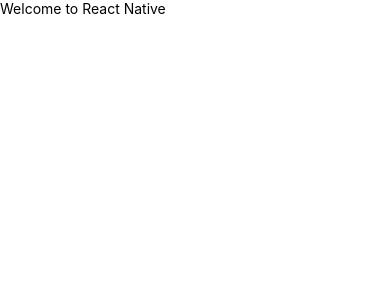
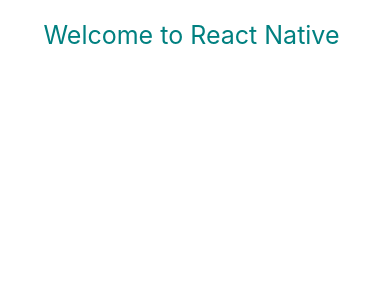
Before and after one commit to abdur-rakib/simple-todo-list-react-native, a React Native app: screen / in a window 390 px wide. Shown: the top 300 px of the page. Built offline with nearby package versions, Linux system fonts and the light colour scheme.

Commit message:
setup firebase

```diff
--- a/App.js
+++ b/App.js
@@ -16,18 +16,24 @@
   StatusBar,
 } from 'react-native';
 
-
 const App = () => {
   return (
     <>
       <StatusBar barStyle="dark-content" />
       <SafeAreaView>
-        <Text>Welcome to React Native </Text>
+        <Text style={styles.text}>Welcome to React Native </Text>
       </SafeAreaView>
     </>
   );
 };
 
-const styles = StyleSheet.create({});
+const styles = StyleSheet.create({
+  text: {
+    fontSize: 25,
+    textAlign: 'center',
+    color: 'teal',
+    marginVertical: 20,
+  },
+});
 
 export default App;
--- a/package.json
+++ b/package.json
@@ -10,6 +10,7 @@
     "lint": "eslint ."
   },
   "dependencies": {
+    "@react-native-firebase/app": "^8.4.3",
     "react": "16.13.1",
     "react-native": "0.63.2"
   },
```
Also changed, not shown: firebase/config.js (added, +12 -0 lines), firebase/utils.js (added, +17 -0 lines), 4 other files (tests, documents, lock files or other folders).
